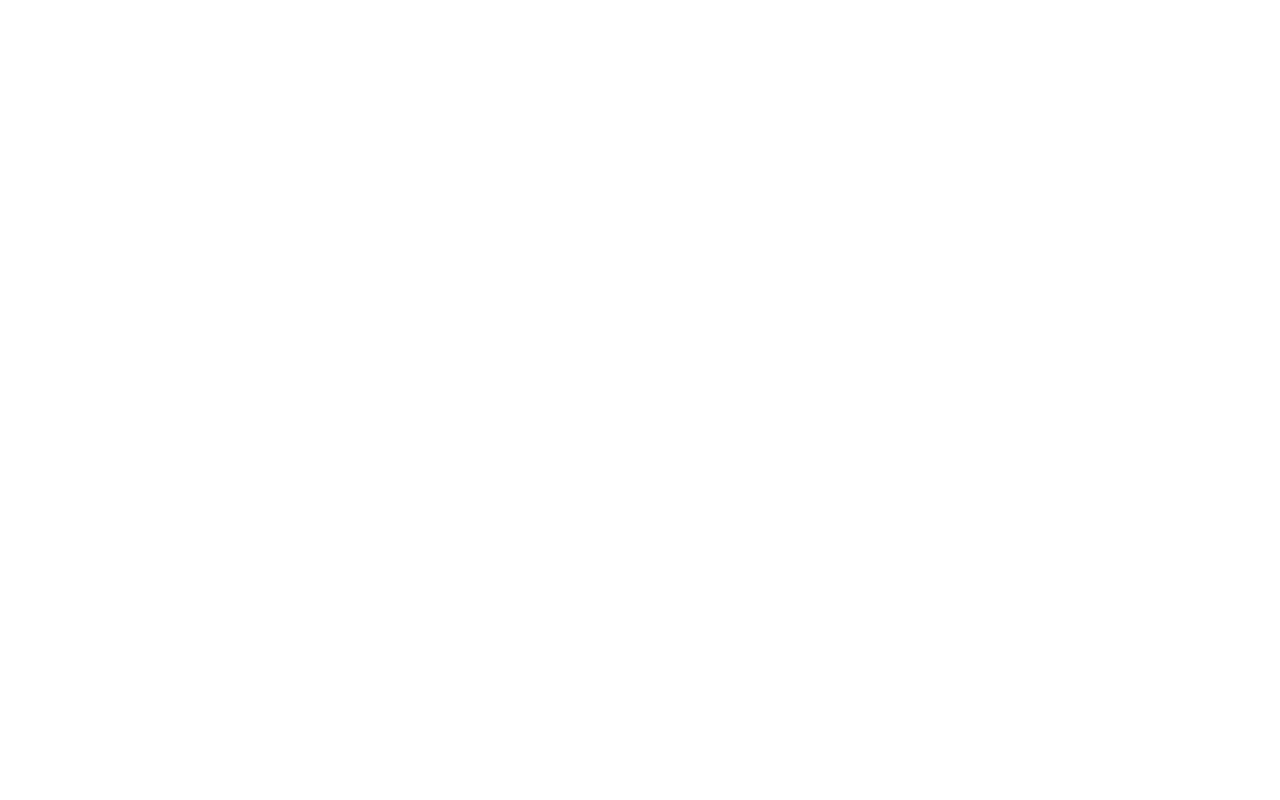
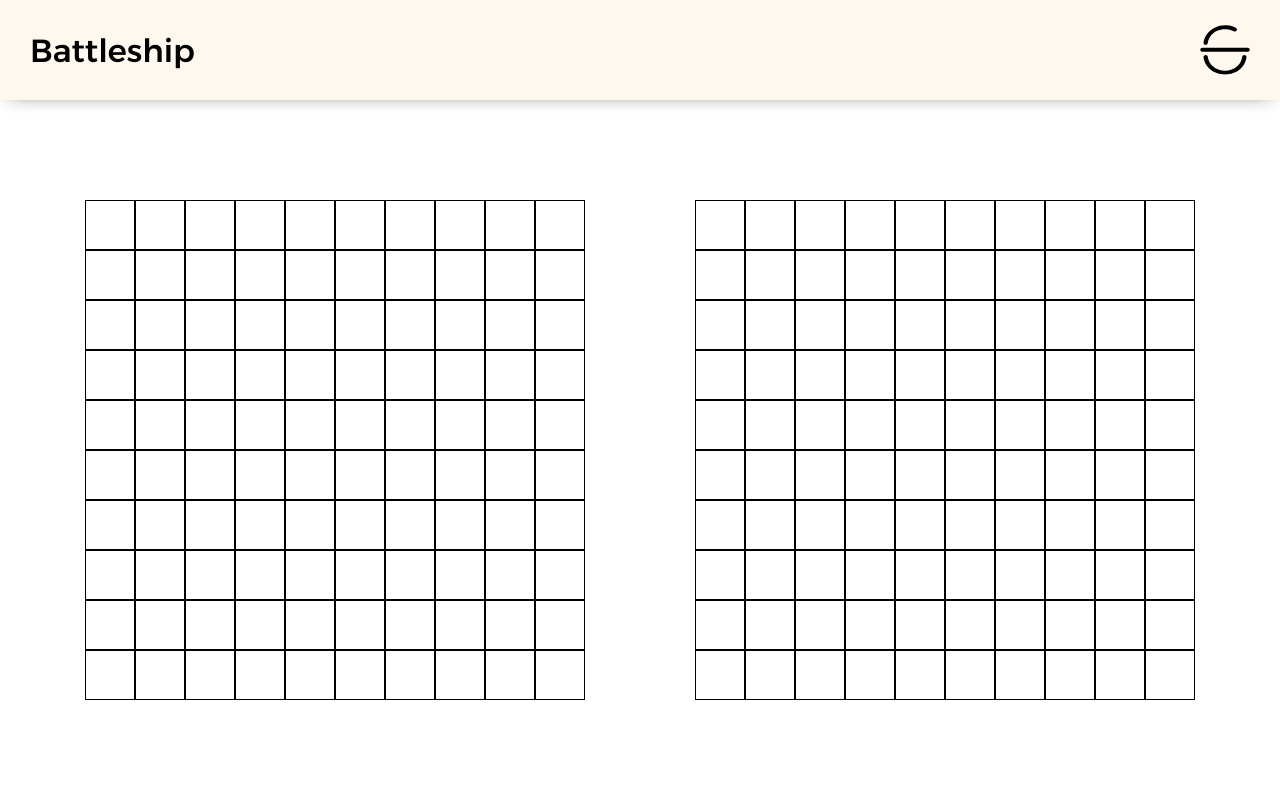
Before and after one commit to grazomarin/battleship, a website built with webpack: page dist/index.html in a window 1280 px wide. Built offline with nearby package versions, Linux system fonts and the light colour scheme.

Commit message:
added basic styling and added createBoards function

```diff
--- a/src/index.js
+++ b/src/index.js
@@ -1,5 +1,4 @@
 import "./index.scss";
-import Ship from "./script_modules/classes/ship";
-import Gameboard from "./script_modules/classes/gameboard";
-import Player from "./script_modules/classes/player";
-import "./script_modules/dom/elements";
+import { createBoards } from "./script_modules/dom";
+
+createBoards();
--- a/src/index.scss
+++ b/src/index.scss
@@ -0,0 +1,53 @@
+@use "./style_modules/index" as *;
+
+body {
+  display: grid;
+  grid-template-rows: 100px 1fr;
+}
+
+.head {
+  display: flex;
+  align-items: center;
+  justify-content: space-between;
+
+  padding: $outer-padding;
+  font-family: $strong-font;
+  background-color: $cream;
+  box-shadow: 0px 0px 20px -10px black;
+  z-index: 1;
+
+  &_logo {
+    width: 50px;
+    height: 50px;
+  }
+}
+
+.main {
+  padding: $outer-padding;
+  display: flex;
+  justify-content: space-around;
+  align-items: center;
+
+  .board--p1,
+  .board--p2 {
+    display: grid;
+    grid-template-columns: repeat(10, 1fr);
+    grid-template-rows: repeat(10, 1fr);
+    grid-auto-flow: column;
+    width: 500px;
+    height: 500px;
+
+    .row--p1,
+    .row--p2 {
+      display: grid;
+      grid-template-columns: subgrid;
+      grid-auto-flow: column;
+      grid-column: span 10;
+
+      .cell--p1,
+      .cell--p2 {
+        border: 1px solid black;
+      }
+    }
+  }
+}
--- /dev/null
+++ b/src/script_modules/dom.js
@@ -0,0 +1,33 @@
+import logo from "../images/logo.svg";
+document.querySelector(".head_logo").src = logo;
+
+function createBoards() {
+  const main = document.querySelector(".main");
+  const board1 = document.createElement("div");
+  board1.classList = "board--p1";
+  const row1 = document.createElement("div");
+  row1.classList = "row--p1";
+  const cell1 = document.createElement("div");
+  cell1.classList = "cell--p1";
+
+  const board2 = document.createElement("div");
+  board2.classList = "board--p2";
+  const row2 = document.createElement("div");
+  row2.classList = "row--p2";
+  const cell2 = document.createElement("div");
+  cell2.classList = "cell--p2";
+
+  for (let u = 0; u < 10; u++) {
+    row1.appendChild(cell1.cloneNode(true));
+    row2.appendChild(cell2.cloneNode(true));
+  }
+
+  for (let i = 0; i < 10; i++) {
+    board1.appendChild(row1.cloneNode(true));
+    board2.appendChild(row2.cloneNode(true));
+  }
+  main.appendChild(board1);
+  main.appendChild(board2);
+}
+
+export { createBoards };
--- /dev/null
+++ b/src/style_modules/_fonts.scss
@@ -0,0 +1,4 @@
+@font-face {
+  font-family: "alexandria";
+  src: url(./fonts/Alexandria.ttf) format("truetype");
+}
--- /dev/null
+++ b/src/style_modules/_index.scss
@@ -0,0 +1,3 @@
+@forward "settings-reset";
+@forward "variables";
+@forward "fonts";
--- /dev/null
+++ b/src/style_modules/_settings-reset.scss
@@ -0,0 +1,54 @@
+html {
+  box-sizing: border-box;
+  font-size: 100%;
+  height: 100vh;
+  width: 100vw;
+  margin: 0;
+  padding: 0;
+}
+
+*,
+*::before,
+*::after {
+  box-sizing: inherit;
+}
+
+body {
+  height: 100vh;
+  width: 100vw;
+  margin: 0;
+  padding: 0;
+}
+
+h1,
+h2,
+h3,
+h4,
+h5 {
+  margin: 0;
+  font-weight: 500;
+}
+
+p {
+  margin: 0;
+  padding: 0;
+}
+
+a,
+a:visited,
+a:active {
+  text-decoration: none;
+}
+
+ul,
+li {
+  list-style: none;
+  padding: 0;
+  margin: 0;
+}
+
+input,
+textarea {
+  border: none;
+  outline: none;
+}
--- /dev/null
+++ b/src/style_modules/_variables.scss
@@ -0,0 +1,3 @@
+$cream: rgb(255, 248, 239);
+$strong-font: "alexandria";
+$outer-padding: 30px;
```
Also changed, not shown: dist/index.html, src/fonts/Alexandria.ttf (added), src/images/logo.svg (added), src/script_modules/gameboard.js (renamed from src/script_modules/classes/gameboard.js), src/script_modules/player.js (renamed from src/script_modules/classes/player.js), src/script_modules/ship.js (renamed from src/script_modules/classes/ship.js), src/script_modules/tests/gameboard.test.js (renamed from src/script_modules/classes/tests/gameboard.test.js), src/script_modules/tests/player.test.js (renamed from src/script_modules/classes/tests/player.test.js), src/script_modules/tests/ship.test.js (renamed from src/script_modules/classes/tests/ship.test.js).
